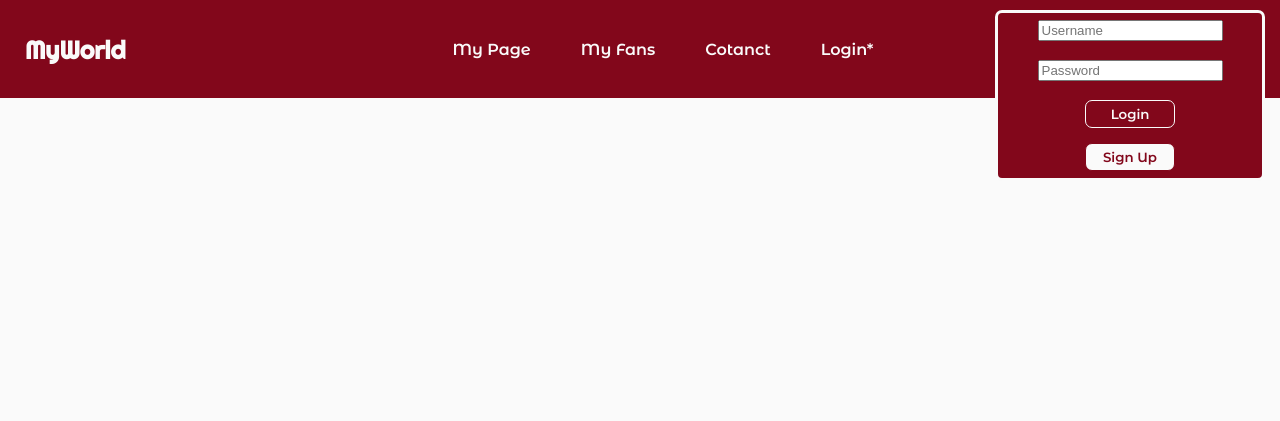
After one commit to DragosNH/flask-test, a Flask app: page /login in a window 1280 px wide. The commit adds this page. Shown: the top 421 px of the page. Run offline with Flask 3, Linux system fonts and the light colour scheme; some web fonts are replaced.

Commit message:
try to add login management

```diff
--- a/app.py
+++ b/app.py
@@ -1,6 +1,7 @@
-from flask import Flask, render_template
+from flask import Flask, render_template, redirect, url_for, request
 import os
-from flask_login import LoginManager
+from flask_login import LoginManager, login_required
+from http import HTTPStatus
 
 app = Flask(__name__)
 login_manager = LoginManager()
@@ -22,10 +23,27 @@ def my_fans():
 def contact():
     return render_template('contact.html')
 
+# ------ Login area ------
+
 @login_manager.user_loader
 def load_user(user_id):
     return User.get(user_id)
 
+@app.route("/login")
+def login_page():
+    return render_template('login.html')
+
+@app.route("/settings")
+@login_required
+def settings():
+    pass
+
+@app.route("/logout")
+@login_required
+def logout():
+    logout_user()
+    return redirect('/')
+
 if __name__ == '__main__':
     port = int(os.environ.get("PORT", 5000))
     app.run(debug=True, host='0.0.0.0', port=port)
--- a/templates/layout.html
+++ b/templates/layout.html
@@ -23,6 +23,7 @@
             <li class="list-element"><a href="{{ url_for('my_page') }}">My Page</a></li>
             <li class="list-element"><a href="{{ url_for('my_fans') }}">My Fans</a></li>
             <li class="list-element"><a href="{{ url_for('contact') }}">Cotanct</a></li>
+            <li class="list-element"><a href="{{ url_for('login_page') }}">Login*</a></li>
         </ul>
         <div class="connection">
             <div class="loginContainer">
--- /dev/null
+++ b/templates/login.html
@@ -0,0 +1,16 @@
+{% extends "layout.html" %}
+
+{% block title %}Login{% endblock %}
+
+{% block content %}
+        <div class="loginContainer">
+                <div class="loginBox">
+                    <form class="loginForm" action="login">
+                        <input type="text" id="username" name="username" placeholder="Username"><br /><br />
+                        <input type="password" id="password" name="password" placeholder="Password"><br /><br />
+                        <input class="loginToAccBtn" type="submit" value="Login">
+                    </form>
+                    <button class="signUp">Sign Up</button>
+                </div>
+            </div>
+{% endblock %}
```
